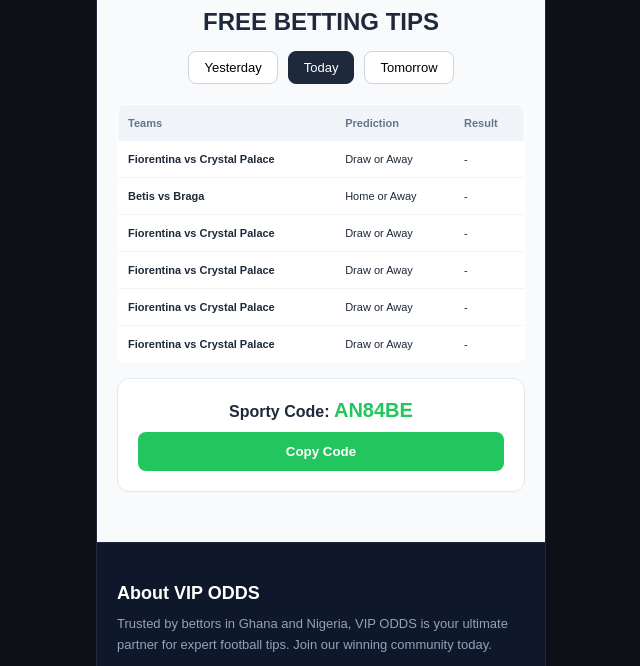
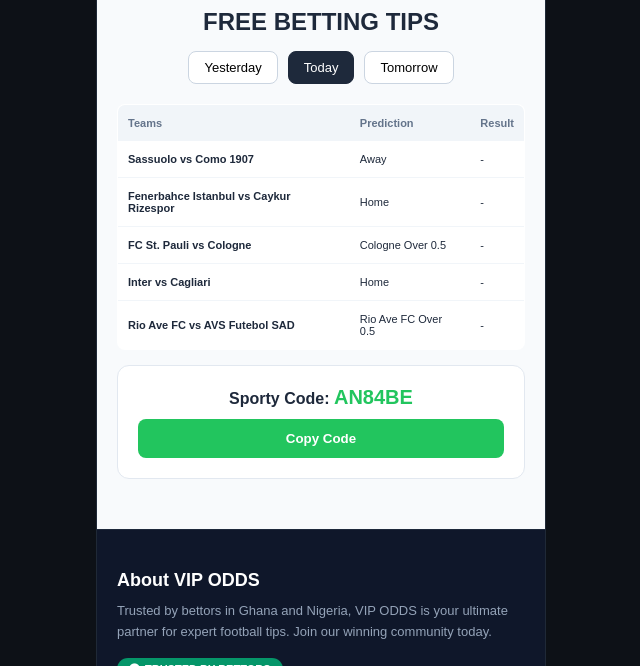
Before and after one commit to callmekome/Josh-, a plain HTML site: page Index.html in a window 1280 px wide. Shown: the part 434-1100 px from the top of the page, without its empty margins (319-959 px from the left). Drawn offline with Linux system fonts and the light colour scheme.

Commit message:
Update Index.html

```diff
--- a/Index.html
+++ b/Index.html
@@ -147,13 +147,12 @@
     <script>
         const appData = {
             today: { code: "AN84BE", games: [
-                { teams: "Fiorentina vs Crystal Palace", pred: "Draw or Away", res: "-" },
-                { teams: "Betis vs Braga", pred: "Home or Away", res: "-" },
-{ teams: "Fiorentina vs Crystal Palace", pred: "Draw or Away", res: "-" },
-{ teams: "Fiorentina vs Crystal Palace", pred: "Draw or Away", res: "-" },
-{ teams: "Fiorentina vs Crystal Palace", pred: "Draw or Away", res: "-" },
-{ teams: "Fiorentina vs Crystal Palace", pred: "Draw or Away", res: "-" },
-            ]},
+    { teams: "Sassuolo vs Como 1907", pred: "Away", res: "-" },
+    { teams: "Fenerbahce Istanbul vs Caykur Rizespor", pred: "Home", res: "-" },
+    { teams: "FC St. Pauli vs Cologne", pred: "Cologne Over 0.5", res: "-" },
+    { teams: "Inter vs Cagliari", pred: "Home", res: "-" },
+    { teams: "Rio Ave FC vs AVS Futebol SAD", pred: "Rio Ave FC Over 0.5", res: "-" }
+]},
             yesterday: { code: "EXPIRED", games: [] },
             tomorrow: { code: "WAITING", games: [] }
         };
```
